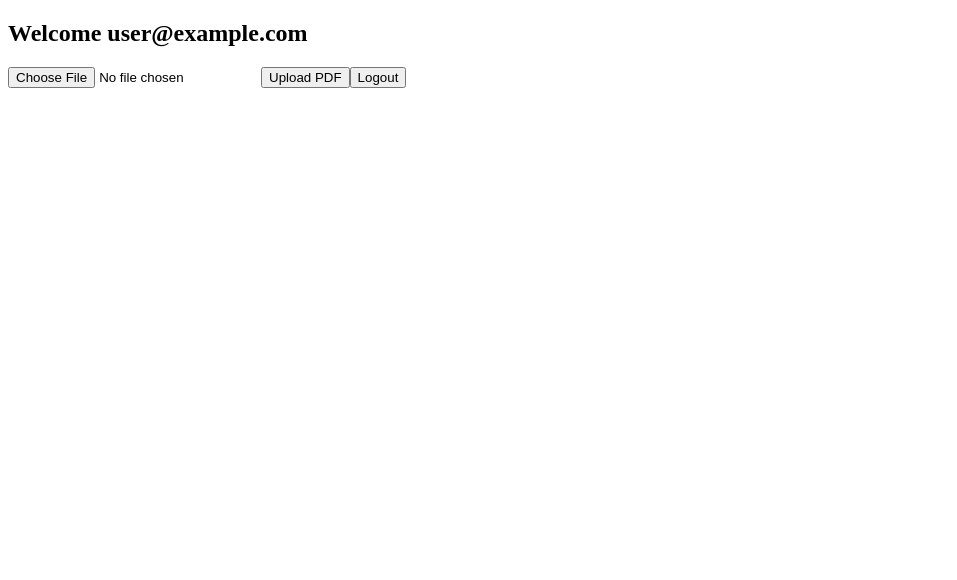
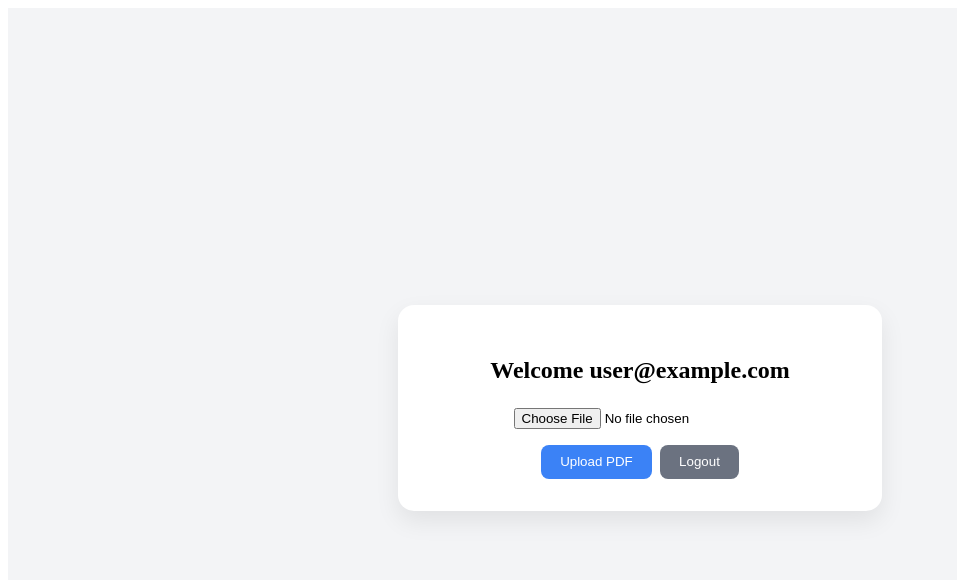
Before and after one commit to Al3za/RAG_app_frontend, a Next.js app: page / in a window 1280 px wide. Shown: the top 580 px of the page, without its empty margins (0-957 px from the left). Built offline with nearby package versions, Linux system fonts and the light colour scheme; no server answers; sample sign-in values are in the browser's storage.

Commit message:
working css

```diff
--- a/app/api/auth/[...nextauth]/route.ts
+++ b/app/api/auth/[...nextauth]/route.ts
@@ -42,7 +42,7 @@
 // Quando chiami il tuo backend FastAPI (/upload_pdf, /chat), invii il token JWT di NextAuth (dal cookie o header Authorization).
 
 import NextAuth from "next-auth"; //lato server (non nel browser!),
-import { encode } from "next-auth/jwt";
+// import { encode } from "next-auth/jwt";
 import GoogleProvider from "next-auth/providers/google";
 import jwt from "jsonwebtoken";
 
--- /dev/null
+++ b/app/css/Ask.module.css
@@ -0,0 +1,75 @@
+.page {
+  min-height: 100vh;
+  display: flex;
+  align-items: center;
+  justify-content: center;
+  background: #f3f4f6;
+}
+
+.card {
+  background: white;
+  padding: 2rem;
+  border-radius: 16px;
+  box-shadow: 0 10px 25px rgba(0, 0, 0, 0.08);
+  width: 100%;
+  max-width: 600px;
+  display: flex;
+  flex-direction: column;
+  gap: 1rem;
+}
+
+.input {
+  padding: 0.8rem 1rem;
+  border-radius: 10px;
+  border: 1px solid #d1d5db;
+  font-size: 1rem;
+  outline: none;
+  transition: 0.2s;
+}
+
+.input:focus {
+  border-color: #3b82f6;
+}
+
+.buttonPrimary {
+  background: #3b82f6;
+  color: white;
+  padding: 0.7rem 1.4rem;
+  border-radius: 8px;
+  border: none;
+  cursor: pointer;
+  transition: 0.2s;
+}
+
+.buttonPrimary:hover {
+  background: #2563eb;
+}
+
+.buttonSecondary {
+  background: #6b7280;
+  color: white;
+  padding: 0.7rem 1.4rem;
+  border-radius: 8px;
+  border: none;
+  cursor: pointer;
+  transition: 0.2s;
+}
+
+.buttonSecondary:hover {
+  background: #4b5563;
+}
+
+.buttonsRow {
+  display: flex;
+  justify-content: space-between;
+}
+
+.responseBox {
+  margin-top: 1rem;
+  padding: 1rem;
+  background: #f9fafb;
+  border-radius: 12px;
+  border: 1px solid #e5e7eb;
+  white-space: pre-wrap;
+  line-height: 1.5;
+}
--- /dev/null
+++ b/app/css/Auth.module.css
@@ -0,0 +1,53 @@
+.page {
+  min-height: 100vh;
+  display: flex;
+  align-items: center;
+  justify-content: center;
+  background: linear-gradient(135deg, #f3f4f6, #e5e7eb);
+}
+
+.card {
+  background: white;
+  padding: 3rem 2.5rem;
+  border-radius: 20px;
+  box-shadow: 0 15px 35px rgba(0, 0, 0, 0.08);
+  text-align: center;
+  width: 100%;
+  max-width: 400px;
+}
+
+.title {
+  font-size: 1.8rem;
+  margin-bottom: 0.5rem;
+}
+
+.subtitle {
+  color: #6b7280;
+  margin-bottom: 2rem;
+  font-size: 0.95rem;
+}
+
+.googleButton {
+  display: flex;
+  align-items: center;
+  justify-content: center;
+  gap: 0.6rem;
+  width: 100%;
+  padding: 0.8rem 1rem;
+  border-radius: 10px;
+  border: 1px solid #e5e7eb;
+  background: white;
+  font-size: 1rem;
+  cursor: pointer;
+  transition: 0.2s;
+}
+
+.googleButton:hover {
+  background: #f9fafb;
+  box-shadow: 0 4px 12px rgba(0, 0, 0, 0.05);
+}
+
+.googleIcon {
+  font-weight: bold;
+  font-size: 1.1rem;
+}
--- /dev/null
+++ b/app/css/upload.module.css
@@ -0,0 +1,59 @@
+.page {
+  min-height: 100vh;
+  display: flex;
+  align-items: center;
+  justify-content: center;
+  background: #f3f4f6;
+}
+
+.card {
+  background: white;
+  padding: 2rem;
+  border-radius: 16px;
+  box-shadow: 0 10px 25px rgba(0, 0, 0, 0.08);
+  width: 100%;
+  max-width: 420px;
+  text-align: center;
+}
+
+.title {
+  font-size: 1.5rem;
+  margin-bottom: 1.5rem;
+}
+
+.fileInput {
+  margin-bottom: 1rem;
+}
+
+.buttonPrimary {
+  background: #3b82f6;
+  color: white;
+  padding: 0.6rem 1.2rem;
+  border-radius: 8px;
+  border: none;
+  cursor: pointer;
+  margin-right: 0.5rem;
+  transition: 0.2s;
+}
+
+.buttonPrimary:hover {
+  background: #2563eb;
+}
+
+.buttonSecondary {
+  background: #6b7280;
+  color: white;
+  padding: 0.6rem 1.2rem;
+  border-radius: 8px;
+  border: none;
+  cursor: pointer;
+  transition: 0.2s;
+}
+
+.buttonSecondary:hover {
+  background: #4b5563;
+}
+
+.message {
+  margin-top: 1rem;
+}
--- /dev/null
+++ b/app/login/auth_login.tsx
@@ -0,0 +1,23 @@
+// import { useState } from "react";
+import { signIn } from "next-auth/react";
+import styles from "../css/Auth.module.css";
+
+export default function AuthLogin() {
+  // componente react
+  return (
+    <div className={styles.page}>
+      <div className={styles.card}>
+        <h1 className={styles.title}>Welcome</h1>
+        <p className={styles.subtitle}>Please sign in to continue</p>
+
+        <button
+          className={styles.googleButton}
+          onClick={() => signIn("google")}
+        >
+          <span className={styles.googleIcon}>G</span>
+          Sign in with Google
+        </button>
+      </div>
+    </div>
+  );
+}
--- a/app/page.tsx
+++ b/app/page.tsx
@@ -2,9 +2,10 @@
 
 // import { useState } from "react";
 import { useSession, signIn } from "next-auth/react";
+import AuthLogin from "./login/auth_login";
 import UploadSection from "./upload";
 // import Test_email_jwt from "./teste_jwt";
-// import QuestionPage from "./chat";
+import QuestionPage from "./chat";
 
 export default function Home() {
   const { data: session, status } = useSession(); // cheks if session is not expired or exist
@@ -16,56 +17,24 @@ export default function Home() {
 
   // if session expired or user not logged in
   if (!session) {
-    return (
-      <div className="flex min-h-screen items-center justify-center">
-        <button
-          className="bg-black text-white px-6 py-3"
-          onClick={() => signIn("google")} // sign in again se il token expired
-        >
-          {" "}
-          Sign in with Google
-        </button>
-      </div>
-    );
+    return <AuthLogin />;
+
+    // return (
+    //   <div className="flex min-h-screen items-center justify-center">
+    //     <button
+    //       className="bg-black text-white px-6 py-3"
+    //       onClick={() => signIn("google")} // sign in again se il token expired
+    //     >
+    //       {" "}
+    //       Sign in with Google
+    //     </button>
+    //   </div>
+    // );
   }
 
   // const token = session.user;
 
-  return <UploadSection />; // workink for upload
+  return <UploadSection />;
   // return <Test_email_jwt />;
   // return <QuestionPage />;
 }
-
-// export default function Home() {
-//   const [userId, setUserId] = useState("");
-//   const [loggedIn, setLoggedIn] = useState(false);
-
-//   return (
-//     <div className="flex min-h-screen items-center justify-center">
-//       {!loggedIn ? (
-//         <div className="space-y-4">
-//           <h1 className="text-2xl font-bold">RAG PDF Demo</h1>
-//           <input
-//             type="text"
-//             placeholder="Enter your user ID"
-//             className="border p-2 w-64"
-//             value={userId}
-//             onChange={(e) => setUserId(e.target.value)}
-//           />
-//           <button
-//             className="bg-black text-white px-4 py-2"
-//             onClick={() => {
-//               if (userId.trim() !== "") {
-//                 setLoggedIn(true);
-//               }
-//             }}
-//           >
-//             Enter
-//           </button>
-//         </div>
-//       ) : (
-//         <UploadSection userId={userId} /> // send pdf tho backend to perform pdf ingestion
-//       )}
-//     </div>
-//   );
-// }
--- a/app/upload.tsx
+++ b/app/upload.tsx
@@ -1,5 +1,6 @@
 import { useState } from "react";
 import { signOut, useSession } from "next-auth/react";
+import styles from "./css/upload.module.css";
 // import router from "next/router";
 import { useRouter } from "next/navigation";
 
@@ -7,16 +8,19 @@ export default function UploadSection() {
   const [file, setFile] = useState<File | null>(null); // The File interface provides information
   // about files and allows JavaScript in a web page to access their content.
   const [message, setMessage] = useState("");
+  const router = useRouter();
   const { data: session } = useSession();
   const email = session?.user?.email || ""; // serve al fronten per "Hallo akekacabro@gmail.com". (Al backend bisogna inviare solo il token
   // per ottenere l'email dopo encoding)
-  const router = useRouter();
 
   const handleUpload = async () => {
     if (!file) return;
-    // console.log("handleUpload");
     // const router = useRouter(); // questo e' un react hook. puo essere chiamato solo dentro il corpo del componente madre, e mai dentro
     // funzioni normali, if statement, loop...
+
+    setMessage(
+      "Processing PDF, please wait..." /*data.message || "Upload completed"*/,
+    );
     const token = session?.backendAccessToken || ""; // questo e' il token dedicato al backend che serve
     // come garante che siamo inloggad correttamente prima di accedere alle api del backend.
     // questo token verra' "verified" e fatto il payload nel backend, in modo da ottenere l'email
@@ -48,6 +52,7 @@ export default function UploadSection() {
       }
 
       const data = await response.json();
+      console.log(data.message);
       setMessage(
         "Processing PDF, please wait..." /*data.message || "Upload completed"*/,
       );
@@ -58,7 +63,7 @@ export default function UploadSection() {
 
     // CHECK THE STATUS OF THE INGESTION, AND SEND THE USER TO "CHAT" PAGE ONCE INGESTION AND S3/PINECONE PDF DATA STORAGE
     let attempts = 0;
-    const MAX_ATTEMPTS = 60; // 2 minuti
+    const MAX_ATTEMPTS = 180; // 5 min  //60; // 2 minuti
 
     const checkStatus = async () => {
       // Metti un limite massimo di tentativi, altrimenti se qualcosa va storto polli per sempre.
@@ -80,10 +85,11 @@ export default function UploadSection() {
         if (ingest_status_data.status === "ready") {
           router.push("/questions");
         } else if (ingest_status_data.status === "processing") {
+          // setMessage( "Processing PDF, please wait..." /*data.message || "Upload completed"*);
           setTimeout(checkStatus, 2000); // check the status of the pdf ingestion until it is ingested
           // and stored in s3 and pinecone
         } else if (ingest_status_data.status === "error") {
-          alert("Error in pdf ingestion"); // we are here
+          alert("Error in pdf ingestion, refresh the page and retry please"); //
         } else {
           setTimeout(checkStatus, 2000); // fallback
         }
@@ -93,36 +99,64 @@ export default function UploadSection() {
     };
     checkStatus(); // start status polling
   };
-
   return (
-    <div className="p-10 space-y-4">
-      <h2>Welcome {email}</h2>
+    <div className={styles.page}>
+      <div className={styles.card}>
+        <h2 className={styles.title}>Welcome {email}</h2>
 
         <input
+          className={styles.fileInput}
           type="file"
           accept=".pdf"
           onChange={(e) => {
-          if (e.target.files) {
-            setFile(e.target.files[0]);
-          }
+            if (e.target.files) setFile(e.target.files[0]);
           }}
         />
 
-      <button
-        className="bg-blue-500 text-white px-4 py-2"
-        onClick={handleUpload}
-      >
+        <div>
+          <button className={styles.buttonPrimary} onClick={handleUpload}>
             Upload PDF
           </button>
 
-      <button
-        className="bg-gray-500 text-white px-4 py-2"
-        onClick={() => signOut()}
-      >
+          <button className={styles.buttonSecondary} onClick={() => signOut()}>
             Logout
           </button>
+        </div>
 
-      {message && <p>{message}</p>}
+        {message && <p className={styles.message}>{message}</p>}
+      </div>
     </div>
   );
+
+  // return (
+  //   <div className="p-10 space-y-4">
+  //     <h2>Welcome {email}</h2>
+
+  //     <input
+  //       type="file"
+  //       accept=".pdf"
+  //       onChange={(e) => {
+  //         if (e.target.files) {
+  //           setFile(e.target.files[0]);
+  //         }
+  //       }}
+  //     />
+
+  //     <button
+  //       className="bg-blue-500 text-white px-4 py-2"
+  //       onClick={handleUpload}
+  //     >
+  //       Upload PDF
+  //     </button>
+
+  //     <button
+  //       className="bg-gray-500 text-white px-4 py-2"
+  //       onClick={() => signOut()}
+  //     >
+  //       Logout
+  //     </button>
+
+  //     {message && <p>{message}</p>}
+  //   </div>
+  // );
 }
```
Also changed, not shown: app/chat.tsx (+44 -14 lines), app/questions/page.tsx (+49 -18 lines). Lines whose indentation alone changed are shown as unchanged.
